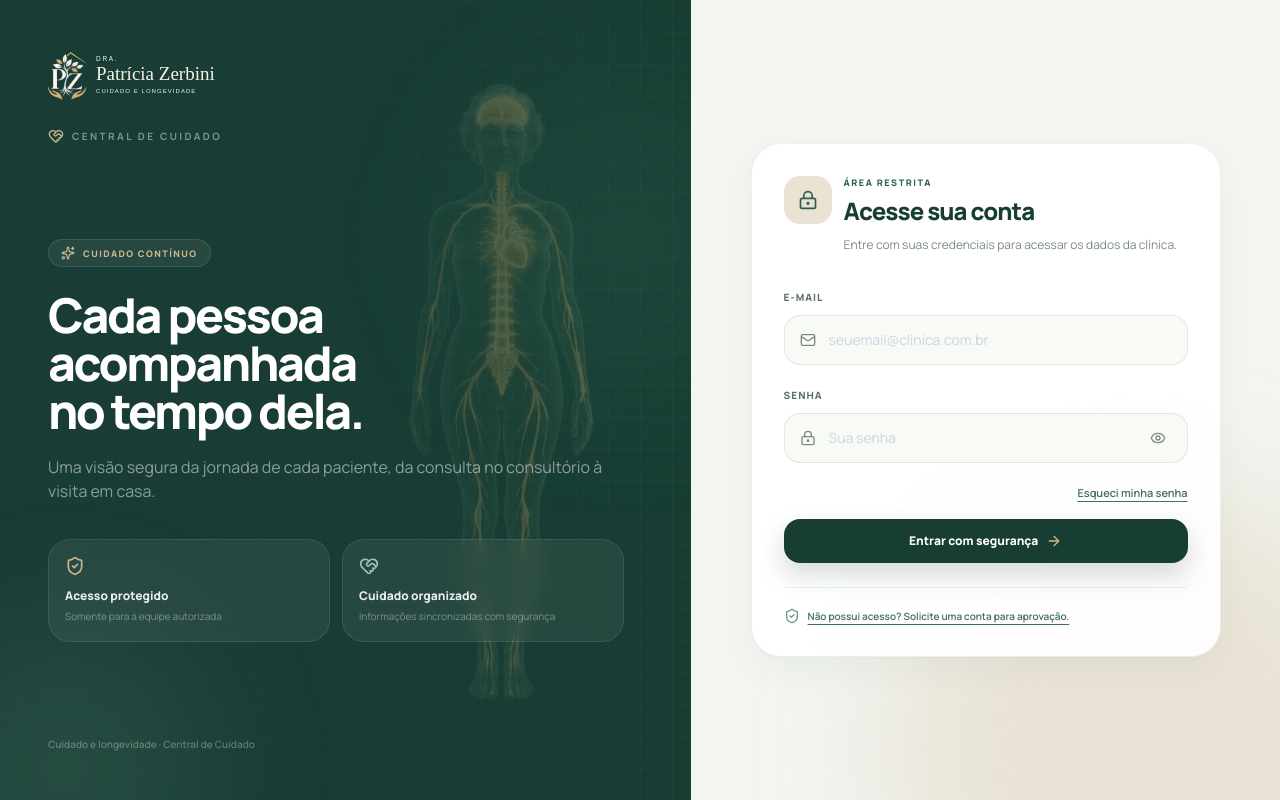
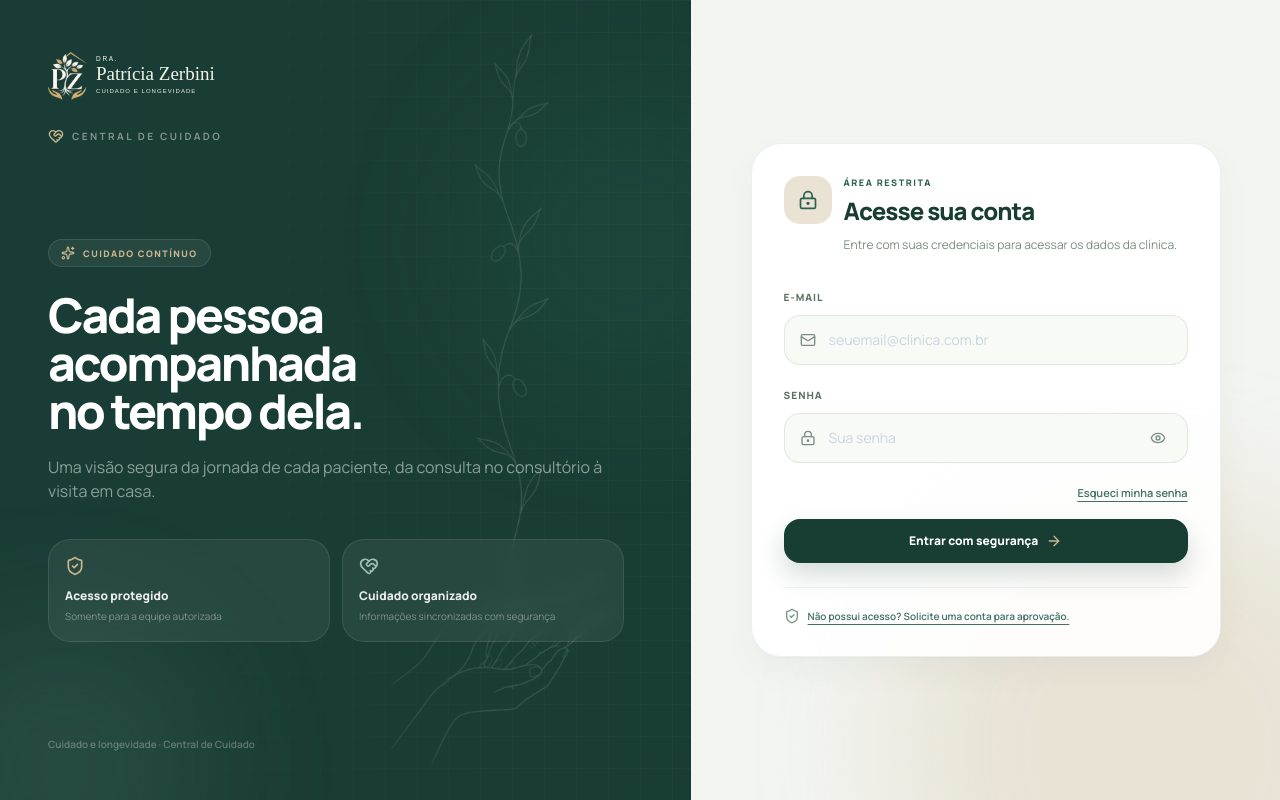
Before and after one commit to drapatriciazerbini/sistema-consultorio, a React (Vite) app: page /#/ in a window 1280 px wide. Built offline with nearby package versions, Linux system fonts and the light colour scheme; no server answers.

Commit message:
Atualizacao do sistema 16/11/2026

```diff
--- a/src/pages/Home.tsx
+++ b/src/pages/Home.tsx
@@ -505,13 +505,21 @@ export default function Home() {
             - a altura e 130% da coluna, mas no maximo 1600 px. Com zoom
               reduzido no navegador (a aba da Dra. estava em 67%) a coluna
               chega a 1969 px e o cover puro jogava os bracos para fora; com o
-              teto, a figura nunca passa de ~275 px de largura. */}
+              teto, a figura nunca passa de ~275 px de largura.
+              16/11/2026: a arte passou a ser so contorno, em traco branco
+              fino: duas maos jovens segurando a mao de um idoso, e delas sobe
+              um ramo de oliveira. O Edu pediu algo discreto como o menu do Dr.
+              Marcello; antes tentamos uma idosa com a filha de corpo inteiro e
+              ele nao gostou - rosto atras do menu disputa com os itens. Por
+              ser desenho estreito, a altura virou 125% com teto de 1300 px
+              (as maos, a parte mais larga, ficam em ~275 px). O arquivo tem o
+              dobro da resolucao (1280 x 2840) para o traco nao borrar. */}
         <img
           src={arteGeriatria}
           alt=""
           aria-hidden="true"
           draggable={false}
-          className="pointer-events-none absolute left-1/2 top-1/2 h-[min(130%,1600px)] w-auto max-w-none -translate-x-1/2 -translate-y-1/2 select-none opacity-[0.42] mix-blend-screen"
+          className="pointer-events-none absolute left-1/2 top-1/2 h-[min(125%,1300px)] w-auto max-w-none -translate-x-1/2 -translate-y-1/2 select-none opacity-[0.24] mix-blend-screen"
         />
         <div className="pointer-events-none absolute inset-0 bg-gradient-to-b from-[#193d36]/80 via-[#193d36]/25 to-[#193d36]/80" />
         <div className="soft-grid absolute inset-0 opacity-40" />
--- a/src/pages/Login.tsx
+++ b/src/pages/Login.tsx
@@ -109,13 +109,13 @@ export default function Login() {
               atras de um degrade que deixa o texto da esquerda limpo.
               08/11/2026: scale 1.3 para a figura ocupar a altura do painel, e
               opacidade 0.55 porque o arquivo agora tem o corpo a 40% (ver o
-              comentario no Home.tsx). */}
+              comentario no Home.tsx). 16/11/2026: arte nova de contorno (maos e ramo), 0.3. */}
           <img
             src={arteGeriatria}
             alt=""
             aria-hidden="true"
             draggable={false}
-            className="pointer-events-none absolute inset-y-0 right-0 h-full w-[54%] scale-[1.3] select-none object-cover object-center opacity-[0.55] mix-blend-screen"
+            className="pointer-events-none absolute inset-y-0 right-0 h-full w-[54%] scale-[1.3] select-none object-cover object-center opacity-[0.3] mix-blend-screen"
           />
           <div className="pointer-events-none absolute inset-0 bg-gradient-to-r from-[#193d36] via-[#193d36]/75 to-[#193d36]/30" />
           <div className="absolute -right-24 top-20 h-80 w-80 rounded-full bg-[#2f7f74]/15 blur-3xl" />
```
Also changed, not shown: src/assets/arte-geriatria.jpg.
